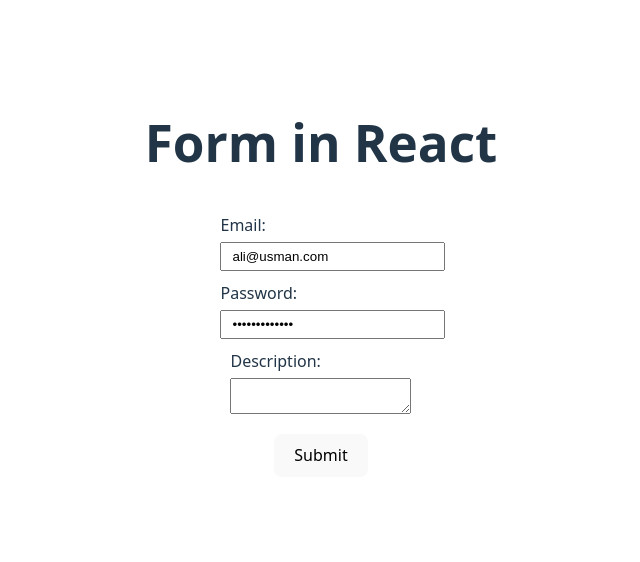
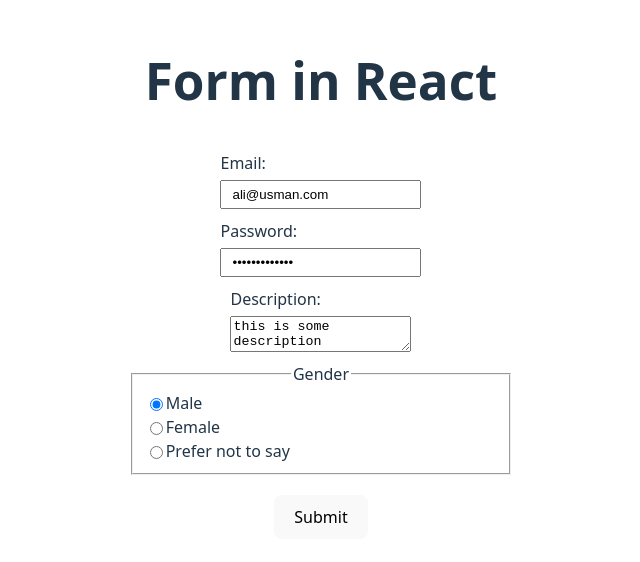
Before and after one commit to allee-usman/react-notes, a React (Vite) app in the folder S3_react-states/3.3-react-froms/: page / in a window 1280 px wide. Shown: the part 126-688 px from the top of the page, without its empty margins (319-959 px from the left). Built offline with nearby package versions, Linux system fonts and the light colour scheme.

Commit message:
Update: Learned working with input[type=radio]

```diff
--- a/S3_react-states/3.3-react-froms/src/App.css
+++ b/S3_react-states/3.3-react-froms/src/App.css
@@ -19,10 +19,19 @@
 	align-items: start;
 }
 input {
-	width: 100%;
 	padding: 5px 10px;
-	transition: border-color 0.25s;
 }
 button {
 	margin-top: 10px;
 }
+fieldset {
+	display: flex;
+	flex-direction: column;
+	align-items: start;
+	width: 100%;
+}
+label {
+	display: flex;
+	justify-content: start;
+	width: 100%;
+}
--- a/S3_react-states/3.3-react-froms/src/App.jsx
+++ b/S3_react-states/3.3-react-froms/src/App.jsx
@@ -25,6 +25,9 @@ function App() {
 
 		const description = formData.get('description');
 		console.log(description);
+
+		const gender = formData.get('gender');
+		console.log(gender);
 	}
 
 	return (
@@ -57,8 +60,33 @@ function App() {
 
 				<div className="input-field">
 					<label htmlFor="description">Description:</label>
-					<textarea name="description" id="description"></textarea>
+					<textarea
+						name="description"
+						id="description"
+						defaultValue="this is some description"
+					></textarea>
 				</div>
+
+				<fieldset>
+					<legend>Gender</legend>
+					<label>
+						<input
+							type="radio"
+							name="gender"
+							defaultValue="male"
+							defaultChecked={true}
+						/>
+						Male
+					</label>
+					<label>
+						<input type="radio" name="gender" defaultValue="female" />
+						Female
+					</label>
+					<label>
+						<input type="radio" name="gender" defaultValue="other" />
+						Prefer not to say
+					</label>
+				</fieldset>
 
 				<button>Submit</button>
 			</form>
```
